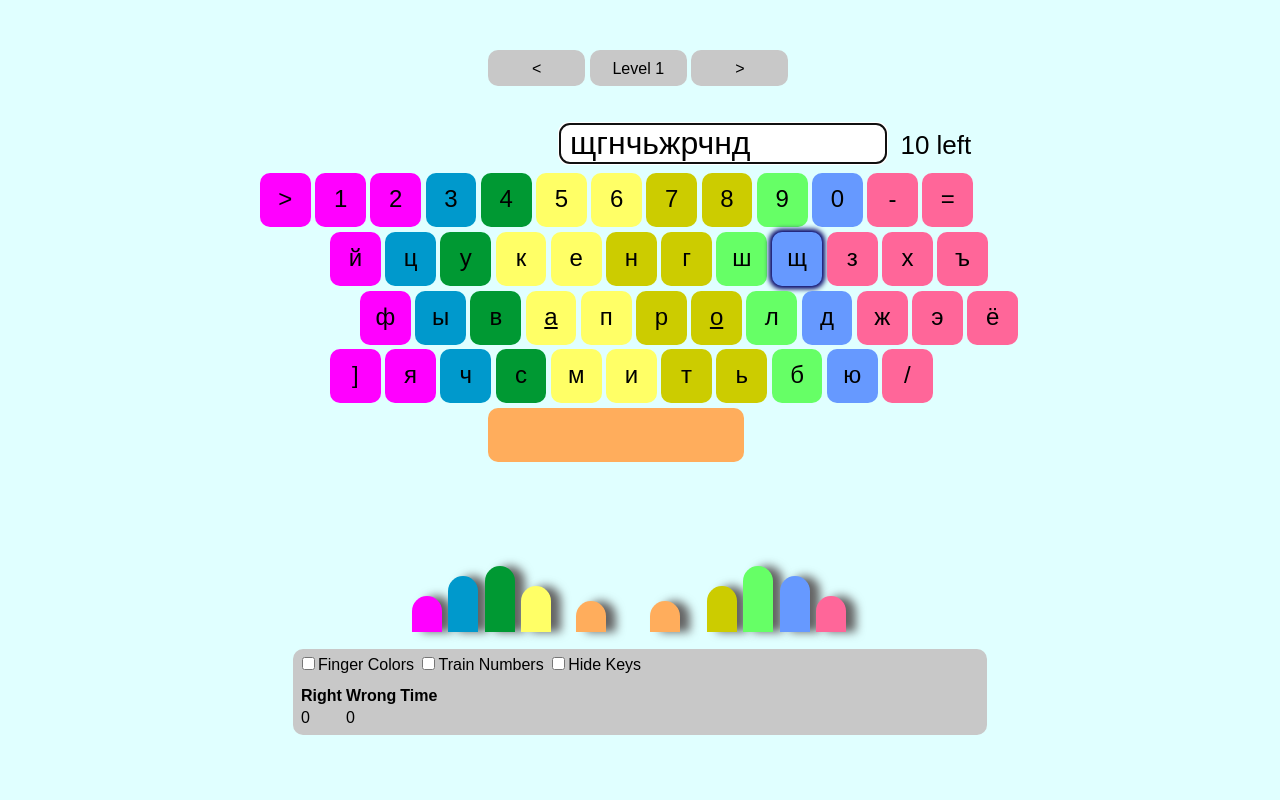
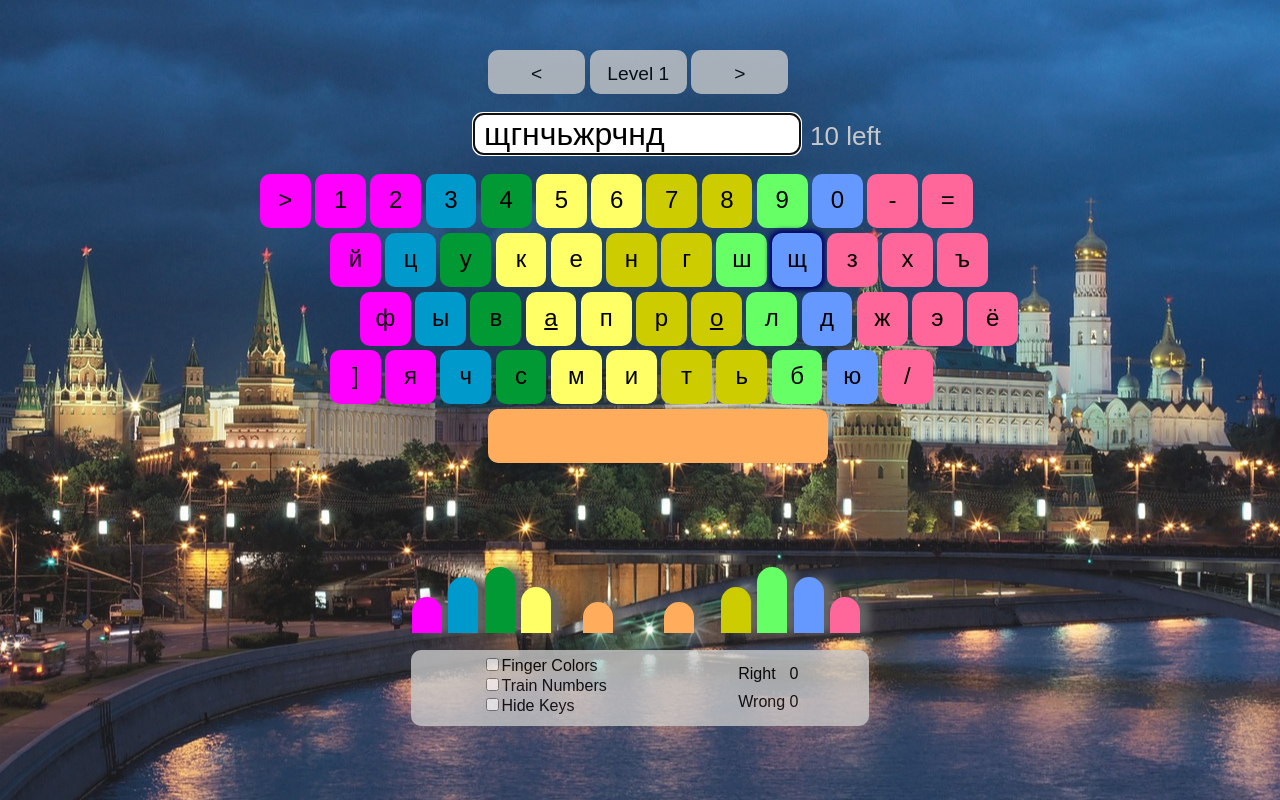
Before and after one commit to muffintoxin/keyboard-trainer, a plain HTML site: page index.html in a window 1280 px wide. Drawn offline with Linux system fonts and the light colour scheme.

Commit message:
new background image, counter changes

```diff
--- a/index.html
+++ b/index.html
@@ -100,21 +100,21 @@
 				<div class="finger colorLittleFingerRight finger1"></div>
 			</div>
 			<div class="counter" id="counter">
-				<label> <input id="keyboardFingerColors" type="checkbox" value="fingerColors"/>Finger Colors</label>
-				<label> <input id="checkNumbers" type="checkbox" value="trainNumbers"/>Train Numbers</label>
-				<label> <input id="checkHideKeys" type="checkbox" value="hideKeys"/>Hide Keys</label>
-				<table class="counterTable" id="counterTable">
-					<tr>
-						<th>Right</th>
-						<th>Wrong</th>
-						<th>Time</th>
-					</tr>
-					<tr>
-						<td id="counterForRight"></td>
-						<td id="counterForWrong"></td>
-						<td id="timeCounter"></td>
-					</tr>
-				</table>
+				<div class="counter-label">
+					<label> <input id="keyboardFingerColors" type="checkbox" value="fingerColors"/><span>Finger Colors</span></label>
+					<label> <input id="checkNumbers" type="checkbox" value="trainNumbers"/><span>Train Numbers</span></label>
+					<label> <input id="checkHideKeys" type="checkbox" value="hideKeys"/><span>Hide Keys</span></label>
+				</div>
+				<div class="counterTable" id="counterTable">
+					<div class="table counterTable-first">
+						<div>Right</div>
+						<div>Wrong</div>
+					</div>
+					<div class="table counterTable-second">
+						<div id="counterForRight"></div>
+						<div id="counterForWrong"></div>
+					</div>
+				</div>
 			</div>
 		</div>
 	</body>
--- a/kt.css
+++ b/kt.css
@@ -1,6 +1,8 @@
 body {
-	background-color: rgb(224,255,255);
+	background: url(moscow1.jpg) no-repeat center center fixed;
 	font-family: sans-serif;
+	filter: blur(0.17px);
+	background-size: cover;
 }
 .page-ct {
 	margin: auto;
@@ -55,7 +57,11 @@ li {
 	padding: 10px;
 }
 .textToInputContainer {
-	margin-top: 5%;
+	margin: 20px auto;
+	height: 40px;
+	display: flex;
+  	justify-content: center;
+	margin-left: -225px;
 }
 .text {
 	margin-left: 300px;
@@ -71,6 +77,8 @@ li {
 	font-family: sans-serif;
 	font-size: 26px;
 	margin-left: 10px;
+	line-height: 1.7em;
+	color: rgb(200, 200, 200);
 }
 .keyboard {
 	margin: auto;
@@ -94,7 +102,7 @@ li {
 }
 .space {
 	display: inline-block;
-	width: 250px;
+	width: 334px;
 	height: 30px;
 	margin: auto;
 	margin-left: 30%;
@@ -119,12 +127,19 @@ li {
 	box-shadow: 0px 0px 5px 3px rgb(0, 0, 102);
 }
 .counter {
-	width: 90%;
+	width: 59%;
 	margin: auto;
 	margin-top: 10px;
 	padding: 5px;
     background-color: rgb(200,200,200);
     border-radius: 10px;
+	opacity: 0.8;
+	display: flex;
+	justify-content: space-around;
+	flex-wrap: wrap;
+}
+counter label{
+
 }
 .counterTable {
 	margin-top: 10px;
@@ -192,7 +207,7 @@ li {
 }
 .finger5 {
 	height: 15px;
-	margin-left: 20px;
+	margin-left: 27px;
 	margin-right: 20px;
 }
 .levels {
@@ -202,8 +217,11 @@ li {
 }
 .levels div{
 	display: inline-block;
-	line-height: 2em;
+	line-height: 2.2em;
 	width: 30%;
+	height: 38px;
+	font-size: 1.2em;
+	opacity: 0.8;
 }
 .button {
 	border-radius: 10px;
@@ -232,3 +250,16 @@ li {
 	width: 100px;
 	text-align: center;
 }
+.table {
+	display: inline-block;
+}
+.table div{
+	margin-bottom: 10px;
+}
+.counter-label {
+	display: flex;
+	flex-direction: column;
+}
+input[type="checkbox"]+span {
+	text: #00f046;
+}
```
Also changed, not shown: moscow1.jpg (added).
